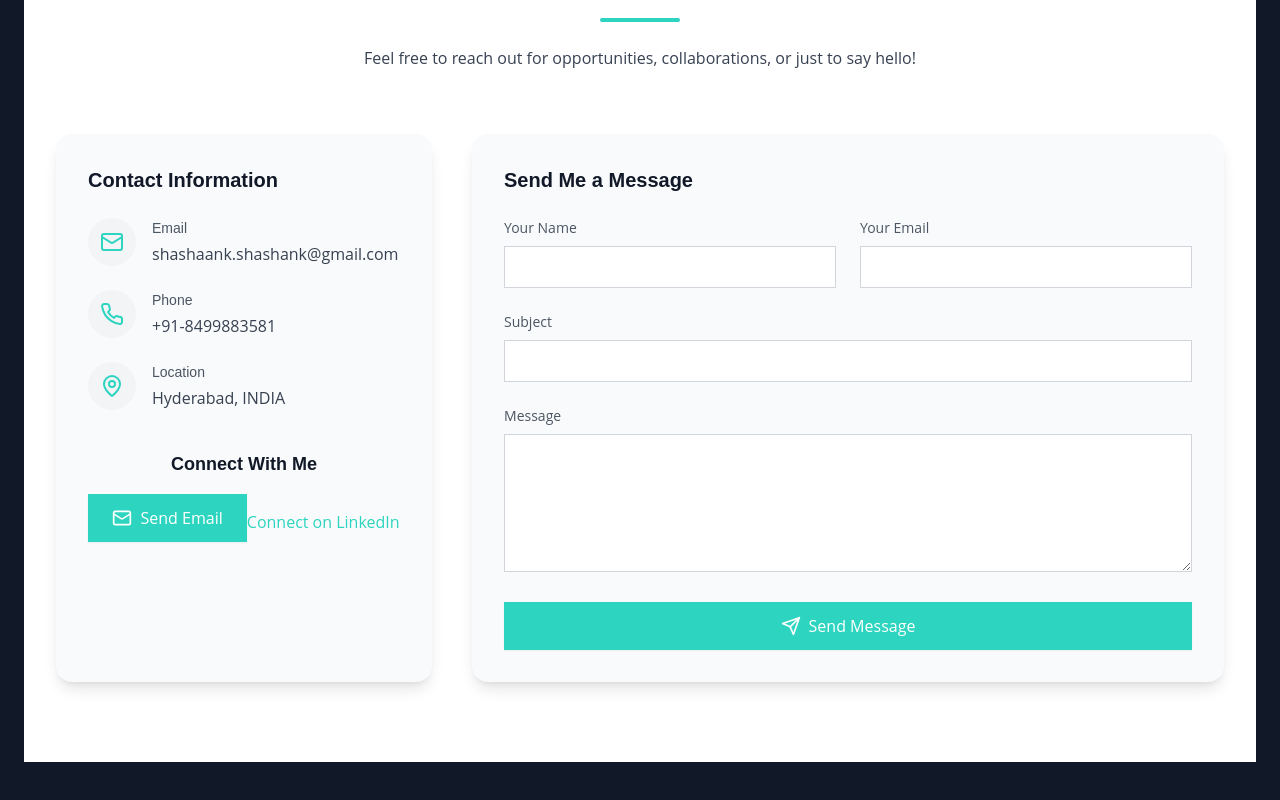
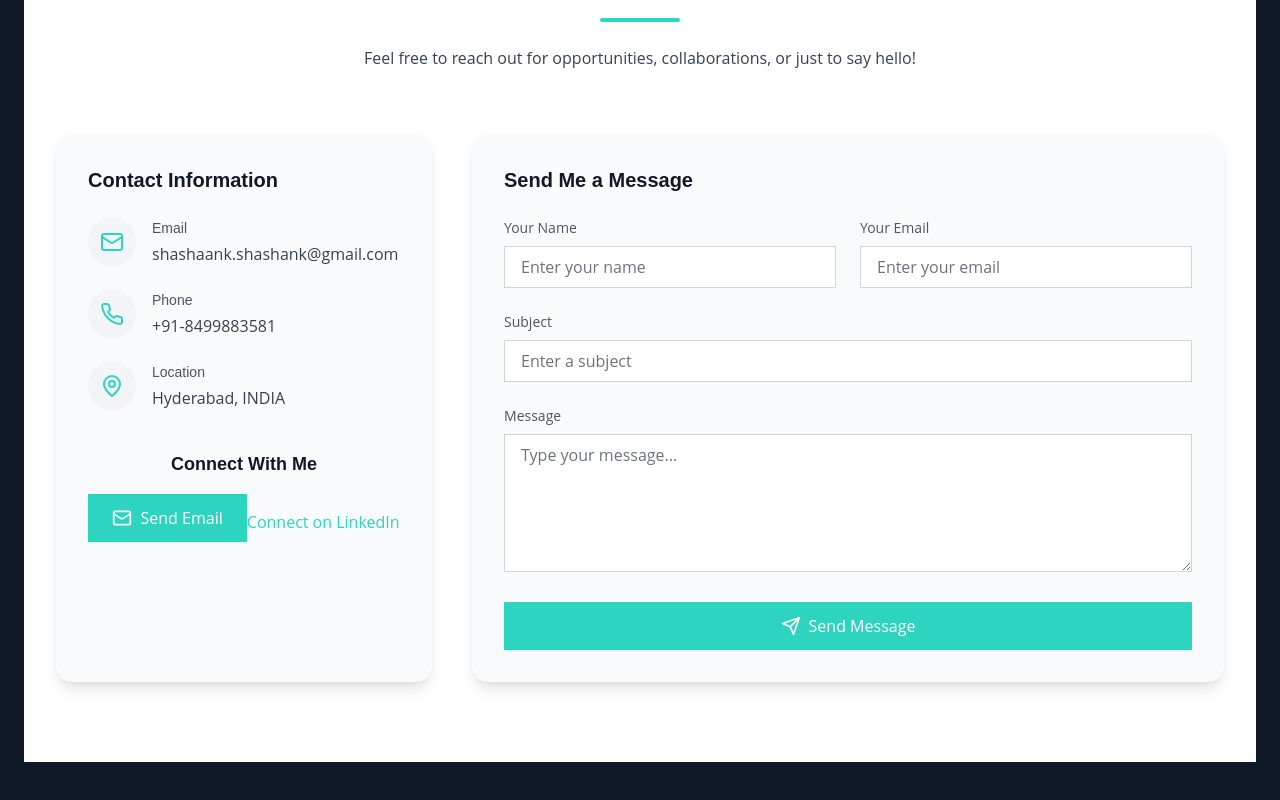
Before and after one commit to shashankvengala1/portfolio, a React (Vite) app: page / in a window 1280 px wide. Shown: the part 6947-7747 px from the top of the page. Built offline with nearby package versions, Linux system fonts and the light colour scheme.

Commit message:
Update Contact.tsx

```diff
--- a/src/components/Contact.tsx
+++ b/src/components/Contact.tsx
@@ -22,10 +22,10 @@ const Contact = () => {
     setIsSubmitting(true);
 
     emailjs.send(
-      'service_56b25wa',     // your EmailJS service ID
-      'template_fnc0aj5',    // your EmailJS template ID
+      'service_56b25wa',
+      'template_fnc0aj5',
       formData,
-      'tVnV7tqHL5XxmAHpt'    // your EmailJS public key
+      'tVnV7tqHL5XxmAHpt'
     )
     .then(() => {
       setIsSubmitting(false);
@@ -132,7 +132,8 @@ const Contact = () => {
                         value={(formData as any)[field]}
                         onChange={handleChange}
                         required
-                        className="w-full px-4 py-2 bg-white dark:bg-gray-900 border border-gray-300 dark:border-gray-700 rounded-md focus:outline-none focus:ring-2 focus:ring-teal-400 dark:focus:ring-teal-300 transition text-gray-900 dark:text-white"
+                        placeholder={field === 'name' ? 'Enter your name' : 'Enter your email'}
+                        className="w-full px-4 py-2 bg-white dark:bg-gray-900 border border-gray-300 dark:border-gray-700 rounded-md focus:outline-none focus:ring-2 focus:ring-teal-400 dark:focus:ring-teal-300 transition text-black dark:text-white placeholder-gray-500 dark:placeholder-gray-400"
                       />
                     </div>
                   ))}
@@ -149,7 +150,8 @@ const Contact = () => {
                     value={formData.subject}
                     onChange={handleChange}
                     required
-                    className="w-full px-4 py-2 bg-white dark:bg-gray-900 border border-gray-300 dark:border-gray-700 rounded-md focus:outline-none focus:ring-2 focus:ring-teal-400 dark:focus:ring-teal-300 transition text-gray-900 dark:text-white"
+                    placeholder="Enter a subject"
+                    className="w-full px-4 py-2 bg-white dark:bg-gray-900 border border-gray-300 dark:border-gray-700 rounded-md focus:outline-none focus:ring-2 focus:ring-teal-400 dark:focus:ring-teal-300 transition text-black dark:text-white placeholder-gray-500 dark:placeholder-gray-400"
                   />
                 </div>
 
@@ -164,7 +166,8 @@ const Contact = () => {
                     value={formData.message}
                     onChange={handleChange}
                     required
-                    className="w-full px-4 py-2 bg-white dark:bg-gray-900 border border-gray-300 dark:border-gray-700 rounded-md focus:outline-none focus:ring-2 focus:ring-teal-400 dark:focus:ring-teal-300 transition text-gray-900 dark:text-white"
+                    placeholder="Type your message..."
+                    className="w-full px-4 py-2 bg-white dark:bg-gray-900 border border-gray-300 dark:border-gray-700 rounded-md focus:outline-none focus:ring-2 focus:ring-teal-400 dark:focus:ring-teal-300 transition text-black dark:text-white placeholder-gray-500 dark:placeholder-gray-400"
                   />
                 </div>
 
```
